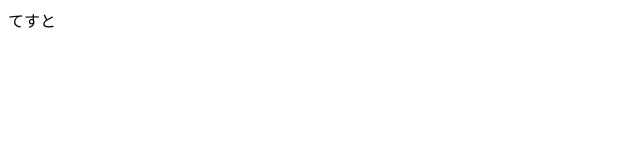
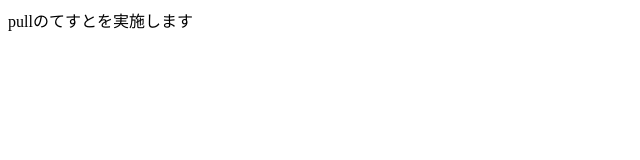
Before and after one commit to TM5355/git-test, a plain HTML site: page index.html in a window 1280 px wide. Shown: the whole page, without its empty margins (0-640 px from the left). Drawn offline with Linux system fonts and the light colour scheme.

Commit message:
Update index.html

```diff
--- a/index.html
+++ b/index.html
@@ -1 +1 @@
-<p>てすと</p>
+<p>pullのてすとを実施します</p>
```
